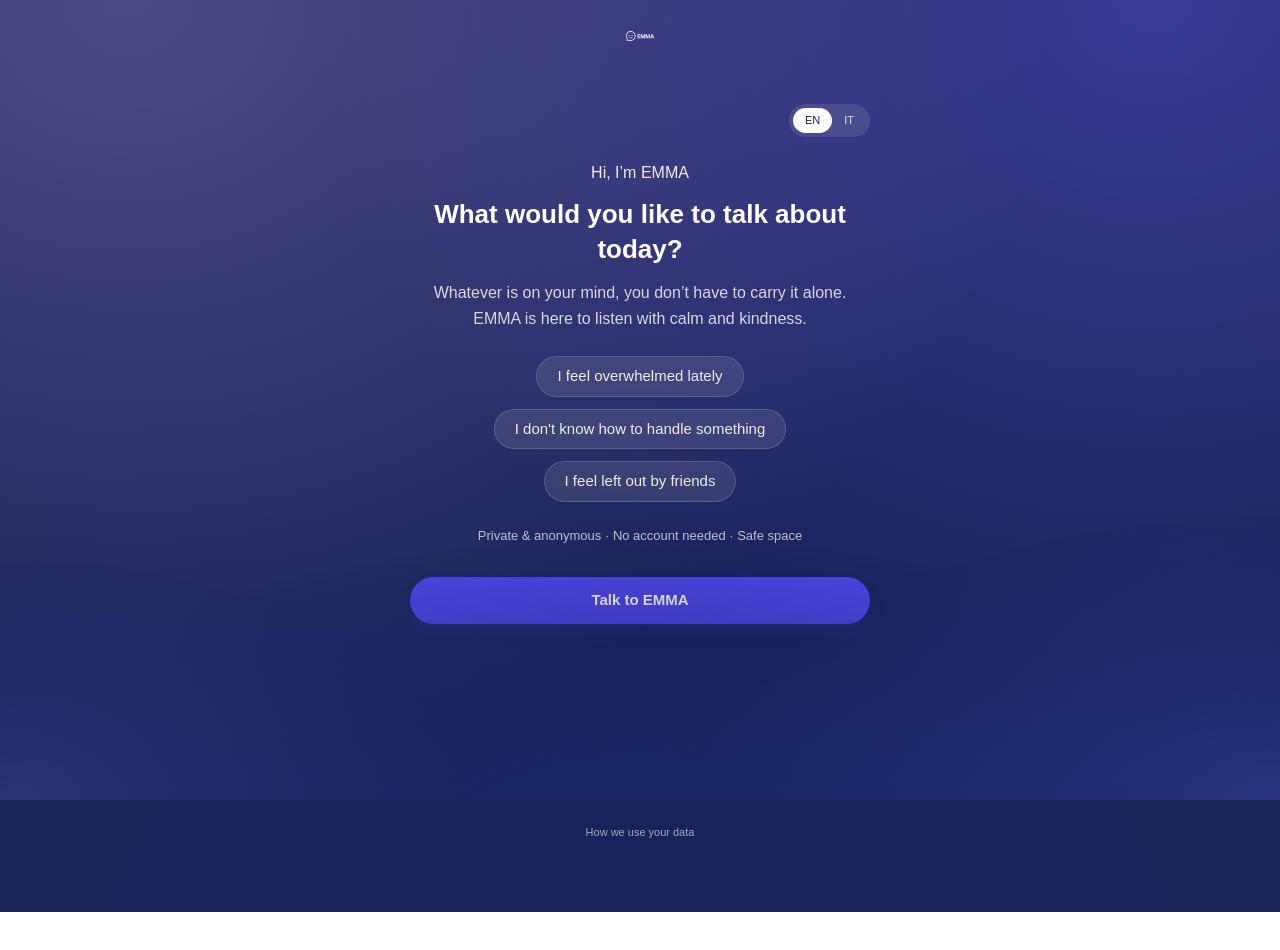
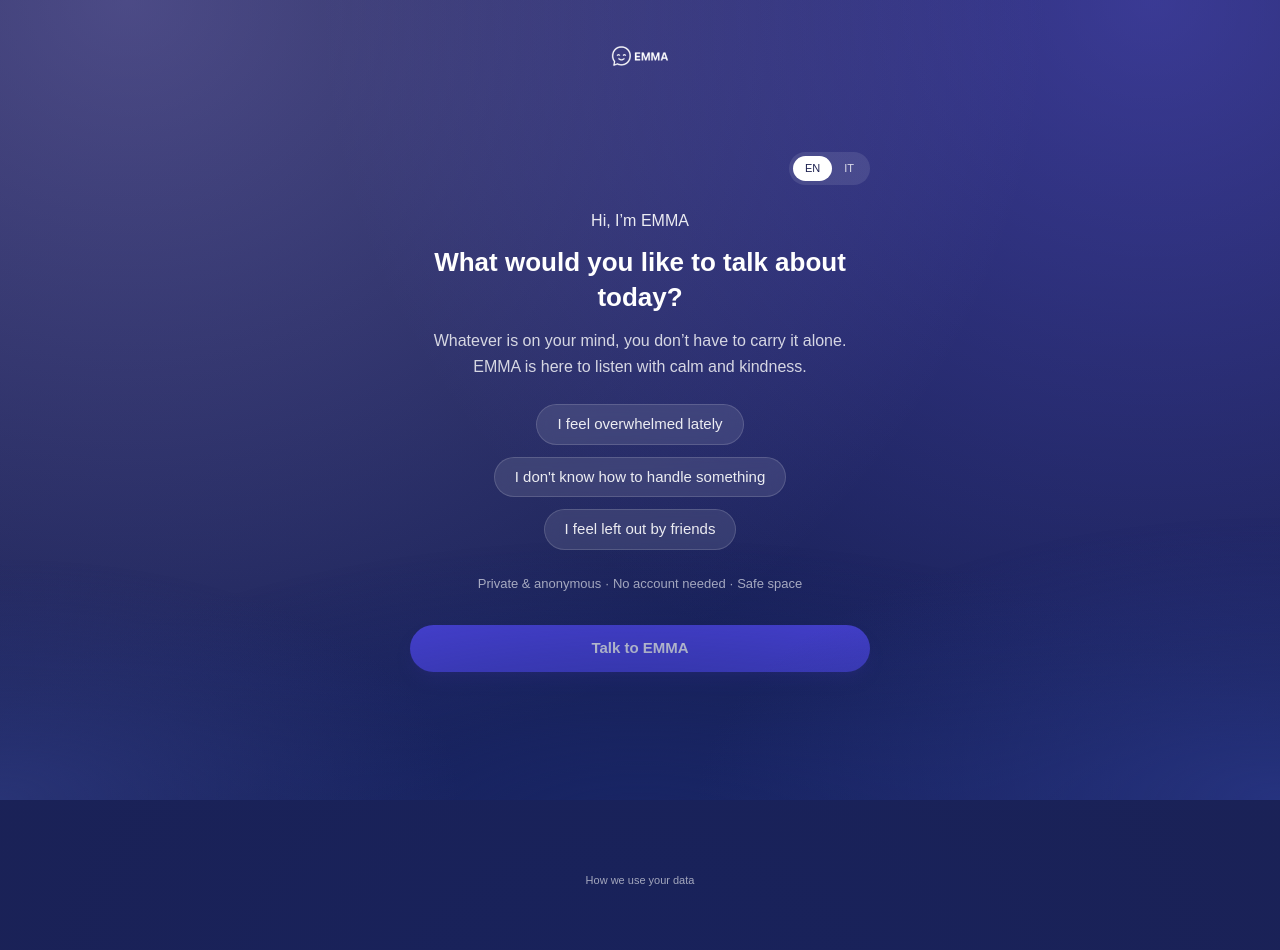
Before and after one commit to thosk92/thomas-site-v2, a Next.js app: page /emma in a window 1280 px wide. Shown: the top 950 px of the page. Before the commit the page ends 912 px from the top, so only its background shows below. Built offline with nearby package versions, Linux system fonts and the light colour scheme; a web font is replaced by a local one.

Commit message:
Greatly increase EMMA global logo size for readability

```diff
--- a/src/components/mindclean/Layout.tsx
+++ b/src/components/mindclean/Layout.tsx
@@ -7,15 +7,15 @@ export default function MCLayout({ children }: { children: React.ReactNode }) {
   return (
     <div className="min-h-screen emma-immersive-bg text-white overflow-x-hidden">
       <div className="flex min-h-screen flex-col px-4 py-4 sm:px-4">
-        <header className="mb-4 flex items-center justify-center">
+        <header className="mb-6 flex items-center justify-center">
           <Link href="/emma" className="flex items-center justify-center">
-            <div className="emma-logo-breath flex h-10 w-10 items-center justify-center">
+            <div className="emma-logo-breath flex h-20 w-20 items-center justify-center">
               <Image
                 src="/logo-emma-bianco.png"
                 alt="EMMA home"
-                width={32}
-                height={32}
-                className="h-8 w-8 object-contain"
+                width={80}
+                height={80}
+                className="h-16 w-16 object-contain"
               />
             </div>
           </Link>
```
